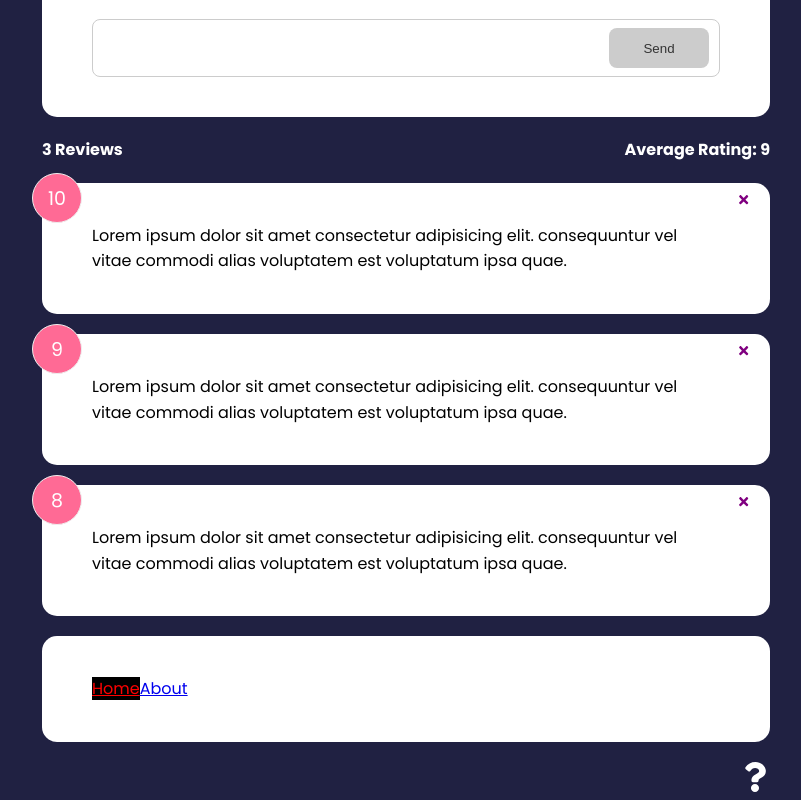
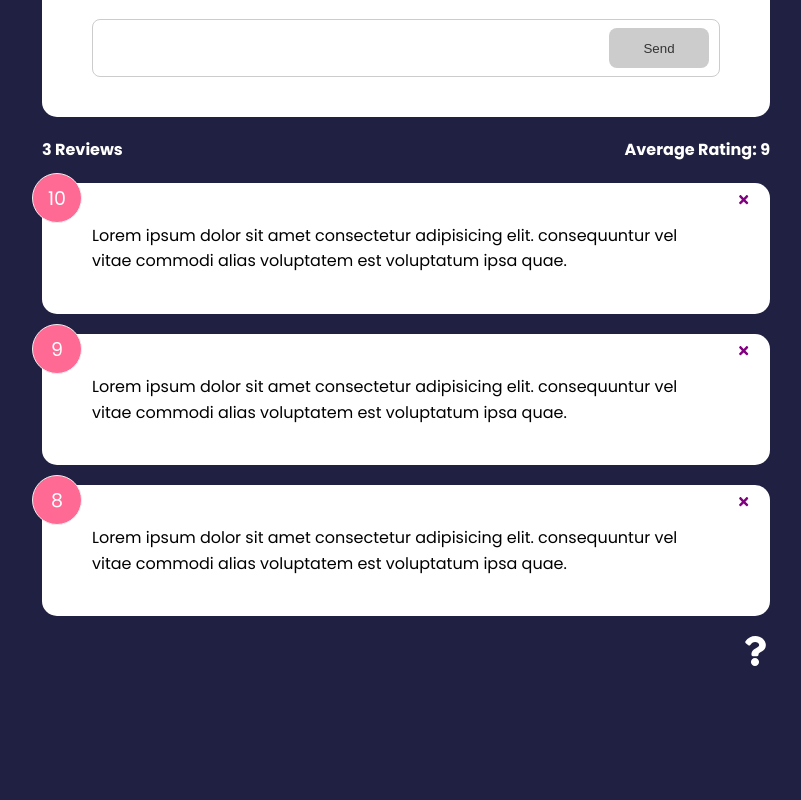
Before and after one commit to gradder7/feedback-react, a React (Create React App) app: page / in a window 1280 px wide. Shown: the part 276-1076 px from the top of the page, without its empty margins (234-1035 px from the left). After the commit the page ends 950 px from the top, so only its background shows below. Built offline with nearby package versions, Linux system fonts and the light colour scheme.

Commit message:
Code reseted and clear last 3-4 commit

```diff
--- a/src/App.js
+++ b/src/App.js
@@ -7,11 +7,14 @@ import FeedbackLists from "./Components/FeedbackLists";
 import FeedbackStats from "./Components/FeedbackStats";
 import Header from "./Components/Header";
 import FeedbackData from "./data/FeedbackData";
-import { BrowserRouter as Router, Routes, Route ,NavLink} from "react-router-dom";
+import {
+  BrowserRouter as Router,
+  Routes,
+  Route,
+  NavLink,
+} from "react-router-dom";
 import About from "./pages/About";
 import AbouticonLink from "./Components/AbouticonLink";
-import Card from "./Components/shared/Card";
-import Post from "./Components/Post";
 
 function App() {
   // feedback data is an array in data folder
@@ -40,7 +43,10 @@ function App() {
         <Header text={"Header-Feedback"} />
         <div className="container">
           <Routes>
-            <Route exact path="/" element={
+            <Route
+              exact
+              path="/"
+              element={
                 <>
                   <FeedbackForm handleAdd={addFeedback} />
                   <FeedbackStats feedback={feedBack} />
@@ -50,24 +56,11 @@ function App() {
                     handleDelete={deleteFeedBack}
                   />
                 </>
-            }>
-            </Route>
+              }
+            ></Route>
             <Route exact path="/about" element={<About />} />
-            {/* /post/:id id is params which we will recive in componenet as a object from useParams*/}
-            {/* /post/* beacause it may have nested routes */}
-            <Route exact path="/post/*" element={<Post />} />
           </Routes>
-
-          {/* nav links are used to chnage the classes when clicked on link */}
-          <Card>
-            <NavLink to='/' activeClassName='active'>
-              Home
-            </NavLink>
-            <NavLink to='/about' activeClassName='active'>
-              About
-            </NavLink>
-          </Card>
-          <AbouticonLink/>
+          <AbouticonLink />
         </div>
       </Router>
     </>
--- a/src/Components/Post.jsx
+++ /dev/null
@@ -1,30 +0,0 @@
-import React from "react";
-import { Navigate, useNavigate,Routes,Route } from "react-router-dom";
-
-export default function Post() {
-  const status = 200; //change to 404 than it redirect
-  // it is used to redirect when button is clicked or something updates
-  const navigate = useNavigate();
-
-  if (status === 404) {
-    // it is ued to redirect
-    return <Navigate to="/notfound" />;
-  }
-
-  const handleNavigate = () => {
-    console.log("hello");
-    navigate("/about");
-  };
-  return (
-    <div>
-      <h1>Post</h1>
-      <button onClick={handleNavigate}>Click Me</button>
-      {/* nested route=> to show specific contect on specific route
-      we have to use /post/*   in the root app.js*/}
-      <Routes>
-        <Route path="/show" element={<h1>Show</h1>}></Route>
-      </Routes>
-
-    </div>
-  );
-}
```
Lines whose indentation alone changed are shown as unchanged.
